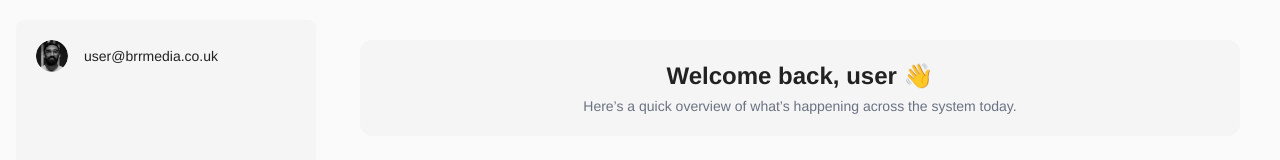
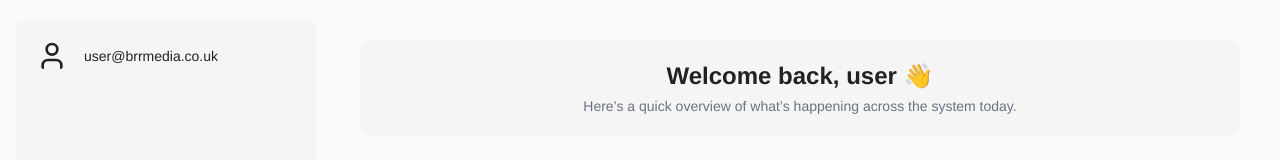
Before and after one commit to Michealebr/brr-media-takehome, a React (Vite) app: page / in a window 1280 px wide. Shown: the top 160 px of the page. Built offline with nearby package versions, Linux system fonts and the light colour scheme.

Commit message:
commit profilepic changes

```diff
--- a/src/components/navbar-components/Navbar.tsx
+++ b/src/components/navbar-components/Navbar.tsx
@@ -4,7 +4,6 @@ import Staff from '../../assets/users-round.svg';
 import Tickets from '../../assets/tickets.svg';
 import CreateTicket from '../../assets/ticket-plus.svg';
 import Todo from '../../assets/list-checks.svg';
-import Mo from '../../assets/Mo-pp.png';
 import Home from '../../assets/house.svg';
 import NavbarLinks from './NavbarLinks';
 import Menu from '../../assets/panel-left-dashed.svg';
@@ -54,7 +53,7 @@ const Navbar = () => {
         <div className="flex p-5 items-center">
           <img
             className="w-8 mr-4 rounded-full"
-            src={Mo}
+            src={Roles}
             alt="user profile picture"
           />
           <p className="text-sm">{email}</p>
@@ -102,10 +101,10 @@ const Navbar = () => {
         <div className="flex p-5 items-center">
           <img
             className="w-8 mr-4 rounded-full"
-            src={Mo}
+            src={Roles}
             alt="user profile picture"
           />
-          <p className="text-sm hidden sm:flex">mvirji@brrmedia.co.uk</p>
+          <p className="text-sm hidden sm:flex">{email}</p>
         </div>
         {/* ctn for links and admin change */}
         <div className="px-6 flex flex-col gap-[10rem]">
```
